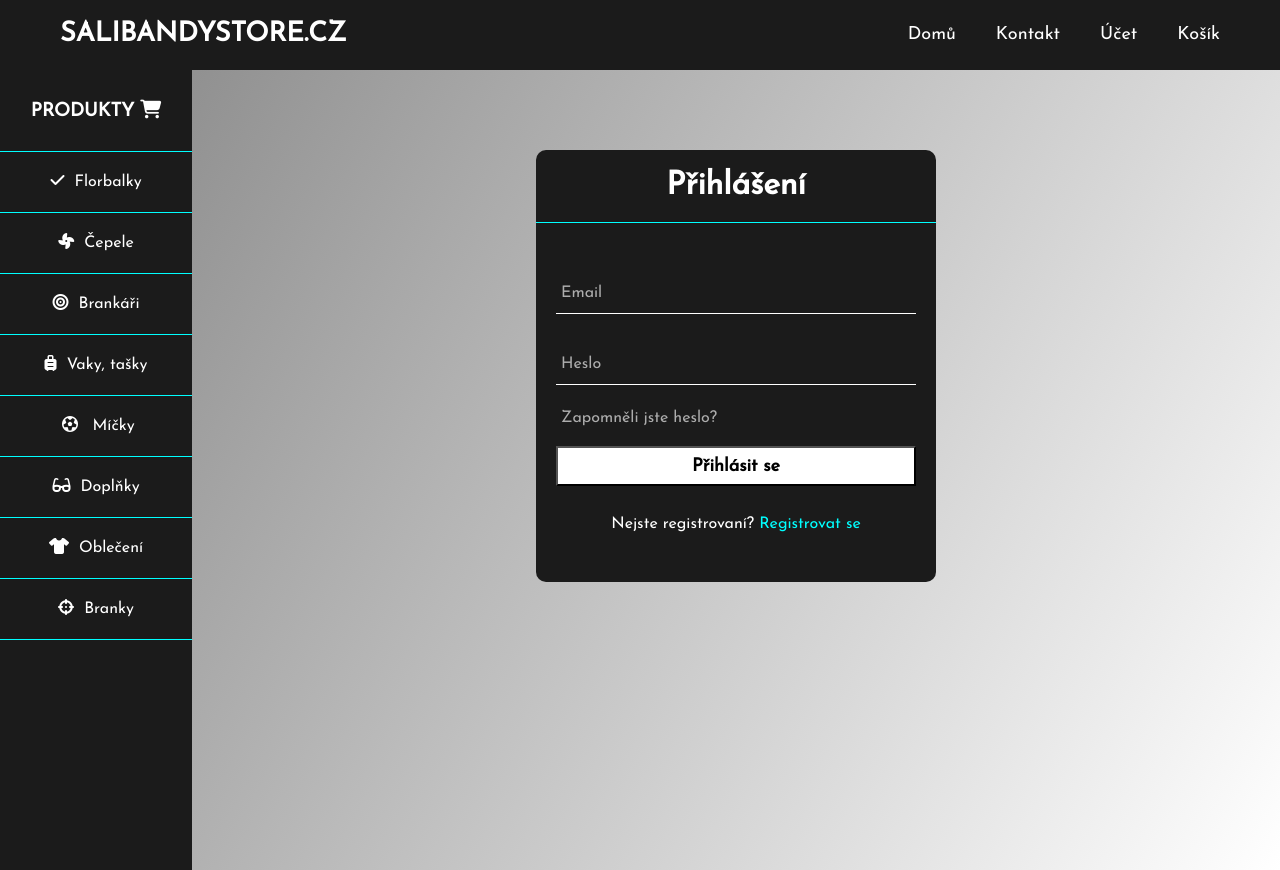
After one commit to AdamPetera/IWWW_SemestralniPrace, a PHP site: page /page/login_form.php in a window 1280 px wide. The commit adds this page. Run offline with PHP 8.4, Linux system fonts and the light colour scheme; some libraries are stand-ins or nearby versions.

Commit message:
login form added

```diff
--- a/IWWW_SemestralniPrace_Petera/header.php
+++ b/IWWW_SemestralniPrace_Petera/header.php
@@ -13,7 +13,7 @@
             <li>
                 <a href="#">Účet</a>
                 <ul>
-                    <li><a href="#">Přihlášení</a></li>
+                    <li><a href="./page/login_form.php">Přihlášení</a></li>
                     <li><a href="#">Registrace</a></li>
                 </ul>
             </li>
--- /dev/null
+++ b/IWWW_SemestralniPrace_Petera/page/login_form.php
@@ -0,0 +1,51 @@
+<!DOCTYPE html>
+<html lang="cs">
+<head>
+    <meta charset="UTF-8">
+    <title>Login</title>
+    <link rel="stylesheet" href="../styles/header.css">
+    <link rel="stylesheet" href="../styles/sidemenu.css">
+    <link rel="stylesheet" href="../styles/sidemenu_transfrom.css">
+    <link rel="stylesheet" href="../styles/login_form.css">
+    <script src="https://kit.fontawesome.com/cb337acf51.js" crossorigin="anonymous"></script>
+</head>
+<body>
+<?php
+    include "../header.php"
+?>
+<div class="container">
+    <?php
+    include "../sidemenu.php"
+    ?>
+    <div class="main">
+        <div class="content">
+            <?php
+            include "../sidemenu_transform.php";
+            ?>
+            <div class="login_form_wrap">
+                <div class="login_form">
+                    <h1>Přihlášení</h1>
+                    <form method="post">
+                        <div class="txt_field">
+                            <input type="email" required>
+                            <span></span>
+                            <label>Email</label>
+                        </div>
+                        <div class="txt_field">
+                            <input type="password" required>
+                            <span></span>
+                            <label>Heslo</label>
+                        </div>
+                        <div class="forget_password">Zapomněli jste heslo?</div>
+                        <input type="submit" value="Přihlásit se">
+                        <div class="signup_link">Nejste registrovaní? <a href="register_form.php">Registrovat se</a></div>
+                    </form>
+                </div>
+            </div>
+
+        </div>
+    </div>
+</div>
+
+</body>
+</html>
--- /dev/null
+++ b/IWWW_SemestralniPrace_Petera/page/register_form.php
@@ -0,0 +1 @@
+<?php
--- a/IWWW_SemestralniPrace_Petera/styles/header.css
+++ b/IWWW_SemestralniPrace_Petera/styles/header.css
@@ -1,9 +1,6 @@
-.wrapper {
-    display: flex;
-    position: relative;
-}
+@import url('https://fonts.googleapis.com/css2?family=Josefin+Sans&display=swap');
 
-.wrapper .sidebar {
+.sidebar {
     position: fixed;
     width: 200px;
     height: 100%;
@@ -11,32 +8,32 @@
     padding: 30px 0;
 }
 
-.wrapper .sidebar h2 {
+.sidebar h2 {
     color: #fff;
     text-transform: uppercase;
     text-align: center;
     margin-bottom: 30px;
 }
 
-.wrapper .sidebar ul li {
+.sidebar ul li {
     padding: 15px;
     border-bottom: 1px solid cyan;
     border-top: 1px solid cyan;
 }
 
-.wrapper .sidebar ul li a {
+.sidebar ul li a {
     color: white;
     display: block;
 }
 
-.wrapper .sidebar ul li a .fas, .far {
+.sidebar ul li a .fas, .far {
     width: 25px;
 }
-.wrapper .sidebar ul li a:hover {
+.sidebar ul li a:hover {
     color: cyan;
 }
 
-.wrapper .main_content{
+.main_content{
     width: 100%;
     margin-left: 200px;
     padding: 20px;
@@ -108,6 +105,8 @@ header nav ul li:hover > ul {
     top: 70px;
     opacity: 1;
     visibility: visible;
+    z-index: 1;
+
 }
 header nav ul ul li a {
     line-height: 50px;
--- /dev/null
+++ b/IWWW_SemestralniPrace_Petera/styles/login_form.css
@@ -0,0 +1,156 @@
+@import url('https://fonts.googleapis.com/css2?family=Josefin+Sans&display=swap');
+
+* {
+    margin: 0;
+    padding: 0;
+    box-sizing: border-box;
+    font-family: 'Josefin Sans', sans-serif;
+    list-style: none;
+    text-decoration: none;
+}
+
+body {
+    background: linear-gradient(120deg, grey, white);
+    height: 100vh;
+}
+
+.container {
+    height: 100%;
+}
+
+@media (max-width: 760px) {
+    .container .main {
+        float: left;
+        width: 100%;
+    }
+}
+
+.main {
+    float: right;
+    width: 85%;
+    height: 100%;
+}
+
+.content {
+    padding: 50px;
+}
+
+.login_form_wrap {
+    margin-left: auto;
+    margin-right: auto;
+    display: table;
+}
+
+.login_form {
+    position: relative;
+    color: white;
+    width: 400px;
+    background: #1b1b1b;
+    border-radius: 10px;
+}
+
+.login_form h1 {
+    text-align: center;
+    margin-top: 30px;
+    padding: 20px 0 20px 0;
+    border-bottom: 1px solid cyan;
+}
+
+.login_form form {
+    padding: 20px;
+}
+
+.login_form form .txt_field {
+    position: relative;
+    border-bottom: 1px solid white;
+    margin: 30px 0;
+}
+
+.txt_field input {
+    width: 100%;
+    padding: 0 5px;
+    height: 40px;
+    font-size: 16px;
+    border: none;
+    background: none;
+    outline: none;
+    color: white;
+}
+
+.txt_field label {
+    position: absolute;
+    top: 50%;
+    left: 5px;
+    color: #adadad;
+    transform: translateY(-50%);
+    font-size: 16px;
+    pointer-events: none;
+    transition: .5s;
+}
+
+.txt_field span::before {
+    content: '';
+    position: absolute;
+    top: 100%;
+    left: 0;
+    width: 0%;
+    height: 2px;
+    background: cyan;
+    transition: .5s;
+}
+
+.txt_field input:focus ~ label,
+.txt_field input:valid ~ label {
+    top: -5px;
+    color: cyan;
+}
+
+.txt_field input:focus ~ span:before,
+.txt_field input:valid ~ span:before {
+    width: 100%;
+}
+
+.forget_password {
+    margin: -5px 0 20px 5px;
+    font-size: 16px;
+    color: #adadad;
+    cursor: pointer;
+    transition: 1s;
+}
+
+.forget_password:hover {
+    text-decoration: underline cyan;
+}
+
+.login_form form input[type="submit"] {
+    width: 100%;
+    height: 40px;
+    font-size: 18px;
+    font-weight: 700;
+    background: white;
+    transition: .5s;
+    outline: none;
+    cursor: pointer;
+}
+
+.login_form form input[type="submit"]:hover {
+    color: cyan;
+    border-radius: 25px;
+    box-shadow: 0 0 5px #33ffff,
+    0 0 5px #66ffff;
+}
+
+.signup_link {
+    margin: 30px 0;
+    text-align: center;
+    font-size: 16px;
+}
+
+.signup_link a {
+    color: cyan;
+    text-decoration: none;
+}
+
+.signup_link a:hover {
+    text-decoration: underline;
+}
```
Also changed, not shown: IWWW_SemestralniPrace_Petera/styles/register_form.css (added).
